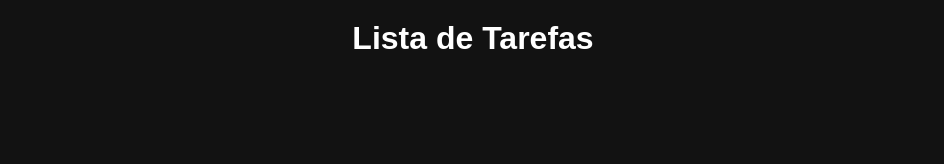
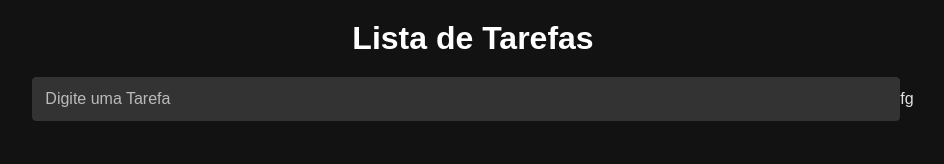
Before and after one commit to AlefeGabrielBGS/Lista-de-tarefas, a plain HTML site: page Projeto Lista de Tarefas/index.html in a window 1280 px wide. Shown: the whole page, without its empty margins (167-1111 px from the left). Drawn offline with Linux system fonts and the light colour scheme.

Commit message:
Update index.html

```diff
--- a/Projeto Lista de Tarefas/index.html
+++ b/Projeto Lista de Tarefas/index.html
@@ -8,6 +8,7 @@
 </head>
 <body>
     <h1>Lista de Tarefas</h1>
+<input id = "pegaValores" type="text" placeholder="Digite uma Tarefa">fg
     <script src="Java Script/main.js"></script>
 </body>
 </html>
```
